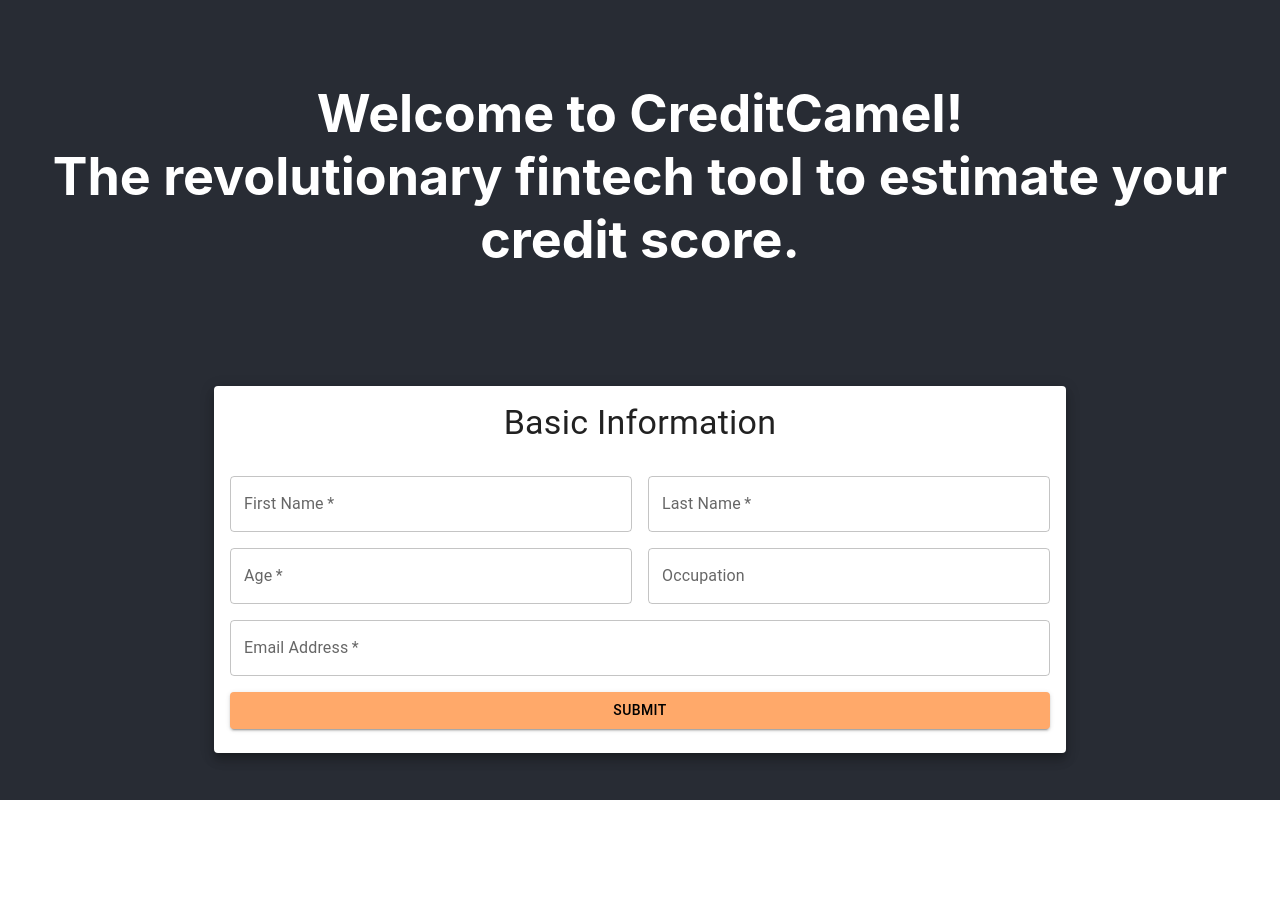
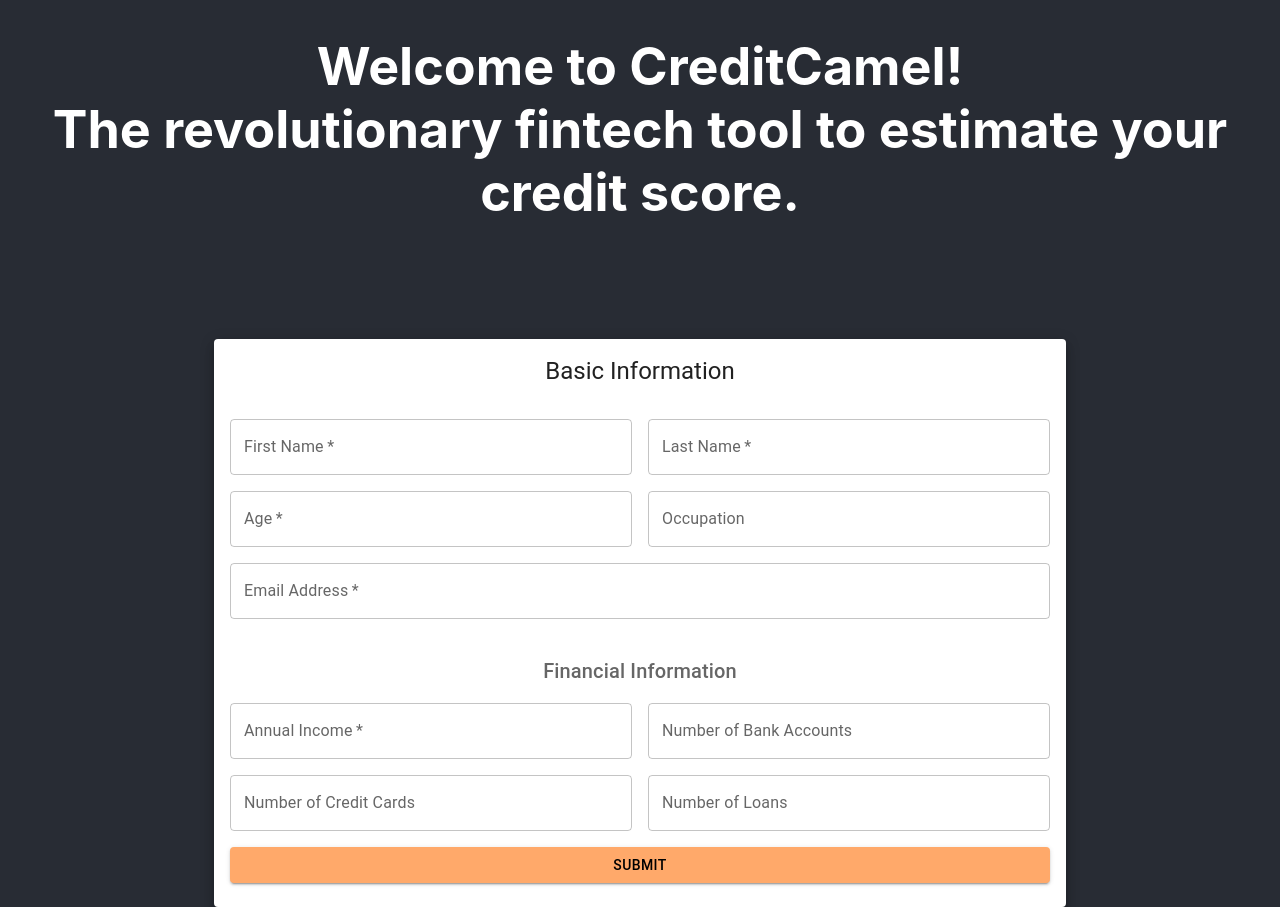
Before and after one commit to purplepalm1/creditcamel, a React (Create React App) app: page /intake in a window 1280 px wide. Before the commit the page ends 800 px from the top, so only its background shows below. Built offline with nearby package versions, Linux system fonts and the light colour scheme.

Commit message:
combined forms and stripped showsecond func

```diff
--- a/src/components/intakeform.js
+++ b/src/components/intakeform.js
@@ -1,6 +1,16 @@
 
-import { TextField, Grid, Card, CardHeader, CardContent, Container, Button } from "@mui/material";
-import { useState } from "react";
+
+import React, { useState } from "react";
+import {
+    TextField,
+    Typography,
+    Grid,
+    Card,
+    CardHeader,
+    CardContent,
+    Container,
+    Button,
+} from "@mui/material";
 import axios from "axios";
 
 export default function BasicInfo() {
@@ -9,36 +19,44 @@
     const [age, setAge] = useState("");
     const [occupation, setOccupation] = useState("");
     const [email, setEmail] = useState("");
+    const [annualincome, setAnnualIncome] = useState("");
+    const [numbankaccounts, setBankAccounts] = useState("");
+    const [numcreditcards, setCreditCards] = useState("");
+    const [numloans, setLoans] = useState("");
 
     const handleFormSubmit = (e) => {
         e.preventDefault();
-        axios.post('http://localhost:5000/submit-form', {
+        // Send data from the form to the server
+        axios.post("http://localhost:5000/submit-form", {
             firstname,
             lastname,
             age,
             occupation,
-            email
+            email,
+            annualincome,
+            numbankaccounts,
+            numcreditcards,
+            numloans,
         })
             .then((response) => {
                 console.log(response.data);
-                // Handle success, e.g., show a success message to the user
             })
             .catch((error) => {
                 console.error(error);
-                // Handle error, e.g., show an error message to the user
             });
     };
 
     return (
-        <Container maxWidth="md" style={{ marginTop: '50px' }}>
+        <Container maxWidth="md" style={{ marginTop: "50px" }}>
             <Card raised>
                 <CardHeader
                     title="Basic Information"
-                    titleTypographyProps={{ variant: 'h4', align: 'center' }}
+                    titleTypographyProps={{ variant: "h5", align: "center" }}
                 />
                 <CardContent>
                     <form onSubmit={handleFormSubmit}>
                         <Grid container spacing={2}>
+                            {/* First Form Fields */}
                             <Grid item xs={12} md={6}>
                                 <TextField
                                     onChange={(e) => setFirstName(e.target.value)}
@@ -94,10 +112,61 @@
                                 />
                             </Grid>
                             <Grid item xs={12}>
+                                <div style={{ marginTop: '20px' }}>
+                                    <Typography variant="h6" color="textSecondary" align="center">
+                                        Financial Information
+                                    </Typography>
+                                </div>
+                            </Grid>
+                            {/* Second Form Fields */}
+                            <Grid item xs={12} md={6}>
+                                <TextField
+                                    onChange={(e) => setAnnualIncome(e.target.value)}
+                                    value={annualincome}
+                                    label="Annual Income"
+                                    variant="outlined"
+                                    color="secondary"
+                                    required
+                                    fullWidth
+                                />
+                            </Grid>
+                            <Grid item xs={12} md={6}>
+                                <TextField
+                                    onChange={(e) => setBankAccounts(e.target.value)}
+                                    value={numbankaccounts}
+                                    label="Number of Bank Accounts"
+                                    variant="outlined"
+                                    color="secondary"
+                                    fullWidth
+                                />
+                            </Grid>
+                            <Grid item xs={12} md={6}>
+                                <TextField
+                                    onChange={(e) => setCreditCards(e.target.value)}
+                                    value={numcreditcards}
+                                    label="Number of Credit Cards"
+                                    variant="outlined"
+                                    color="secondary"
+                                    fullWidth
+                                />
+                            </Grid>
+                            <Grid item xs={12} md={6}>
+                                <TextField
+                                    onChange={(e) => setLoans(e.target.value)}
+                                    value={numloans}
+                                    label="Number of Loans"
+                                    variant="outlined"
+                                    color="secondary"
+                                    fullWidth
+                                />
+                            </Grid>
+
+                            {/* Submit Button */}
+                            <Grid item xs={12}>
                                 <Button
                                     type="submit"
                                     variant="contained"
-                                    style={{ backgroundColor: '#FFA96A', color: 'black' }}
+                                    style={{ backgroundColor: "#FFA96A", color: "black" }}
                                     fullWidth
                                 >
                                     SUBMIT
```
Also changed, not shown: src/server.js (+20 -6 lines).
